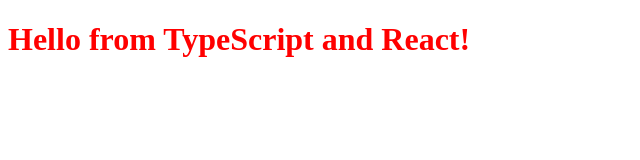
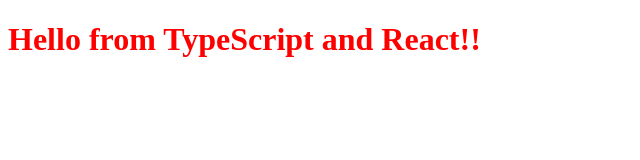
Before and after one commit to Tan90Qian/backstage-ui, a React app: page / in a window 1280 px wide. Shown: the top 160 px of the page, without its empty margins (0-640 px from the left). Built offline with nearby package versions, Linux system fonts and the light colour scheme.

Commit message:
test huksy

```diff
--- a/src/components/Hello.tsx
+++ b/src/components/Hello.tsx
@@ -11,7 +11,7 @@
   const { compiler, framework } = props;
   return (
     <h1 className={style.title}>
-      Hello from {compiler} and {framework}!
+      Hello from {compiler} and {framework}!!
     </h1>
   );
 };
```
